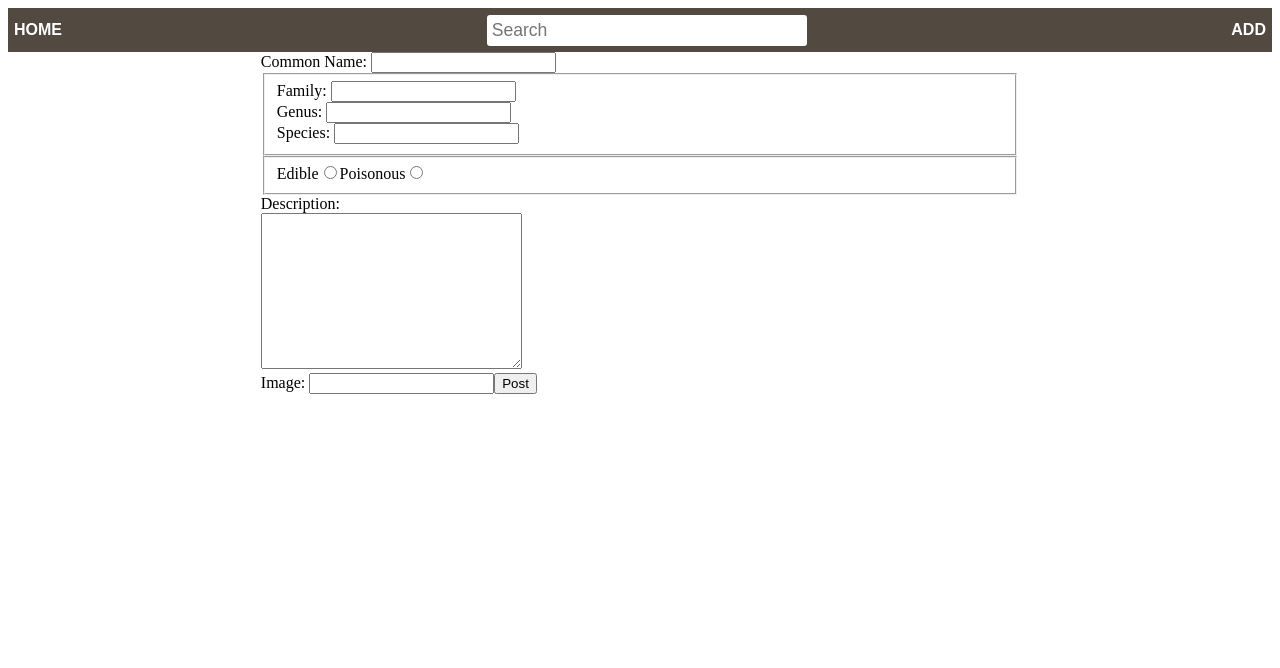
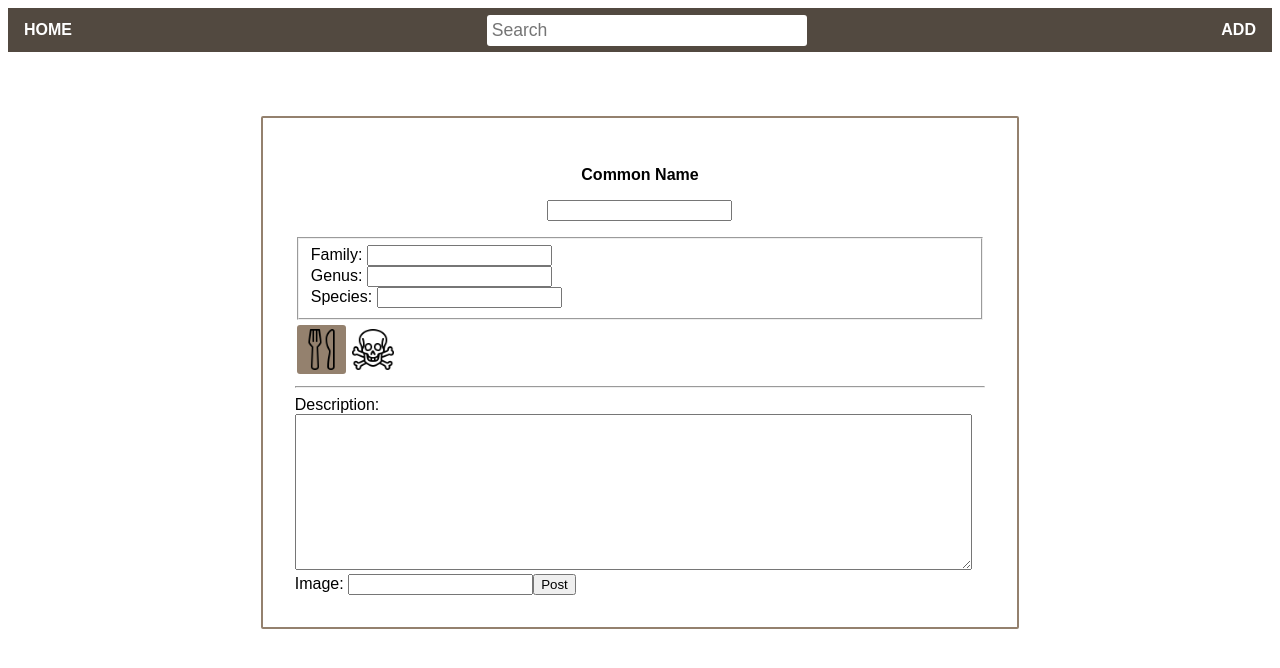
Before and after one commit to math132d/mushroom-ui, an Angular app: page /upload in a window 1280 px wide. Shown: the top 668 px of the page. Built offline with nearby package versions, Linux system fonts and the light colour scheme.

Commit message:
small padding in bar and changed design of upload page

```diff
--- a/src/app/add-mushroom/add-mushroom.component.css
+++ b/src/app/add-mushroom/add-mushroom.component.css
@@ -0,0 +1,38 @@
+*{
+    font-family: sans-serif;
+}
+
+.all{
+    border:2px rgb(148, 129, 110) solid;
+    border-radius: 2px;
+    margin:4em 0 0 0;
+    padding: 2em;
+}
+
+.nm{
+    margin:1em;
+    font-weight: bold;
+    text-align: center;
+}
+
+/* radio icons vvv */
+[type=radio]{
+    position: absolute;
+    opacity: 0;
+    width: 0;
+    height: 0;
+}
+
+[type=radio] + img {
+    cursor: pointer;
+    padding:4px;
+    width:6%;
+    margin-top: 5px;
+    margin-left: 2px;
+}
+
+[type=radio]:checked + img {
+    background-color: rgb(148, 129, 110);
+    padding:4px;
+    border-radius: 3px;
+}
--- a/src/app/add-mushroom/add-mushroom.component.html
+++ b/src/app/add-mushroom/add-mushroom.component.html
@@ -1,8 +1,12 @@
 <form [formGroup]="mushroomForm" (ngSubmit)="onSubmit()">
+   <div class="all">
+        <div class="nm">
+                <p>Common Name</p>
+                <input id="name" formControlName="name" type="text">
+            </div>
 
-    <label for="name">Common Name: </label>
-    <input id="name" formControlName="name" type="text">
-
+            <!-- general info vvv -->
+            <div class="general">
                 <fieldset>
                 <label for="family">Family: </label>
                 <input formControlName="family" type="text"><br>
@@ -11,19 +15,34 @@
                 <label for="species">Species: </label>
                 <input formControlName="species" type="text"><br>
             </fieldset>
+            </div>
 
-    <fieldset>
-        <label for="edible">Edible</label>
-        <input type="radio" name="edible">
-        <label for="poisonous">Poisonous</label>
-        <input type="radio" name="edible">
-    </fieldset>
 
+            <!-- radio icons vvv -->
+            <div class="edibility">
+                <label class="edible">
+                    <input type="radio" name="formControlName" value="edible" checked>
+                    <img src="assets/Icons/edible.png" alt="edible">
+                </label>
+
+                <label class="poisonous">
+                    <input type="radio" name="formControlName" value="poisonous">
+                    <img src="assets/Icons/poison.png" alt="poison">
+                </label>
+                <hr>
+            </div>
+
+            <!-- description vvv -->
+            <div class="desc">
                 <label for="description">Description: </label><br>
-    <textarea formControlName="description" cols="30" rows="10"></textarea><br>
+                <textarea formControlName="description" cols="82" rows="10"></textarea><br>
 
                 <label for="image">Image: </label>
                 <input type="text" formControlName="image">
 
                 <button type="submit">Post</button>
+            </div>
+   </div>
+
+
 </form>
--- a/src/app/bar/bar.component.css
+++ b/src/app/bar/bar.component.css
@@ -16,6 +16,7 @@ nav a.icon {
     color: white;
     display: inline-block;
     /* width: 2rem; height: 2rem; */
+    margin: 0 10px;
 }
 
 .autocomplete {
```
Lines whose indentation alone changed are shown as unchanged.
